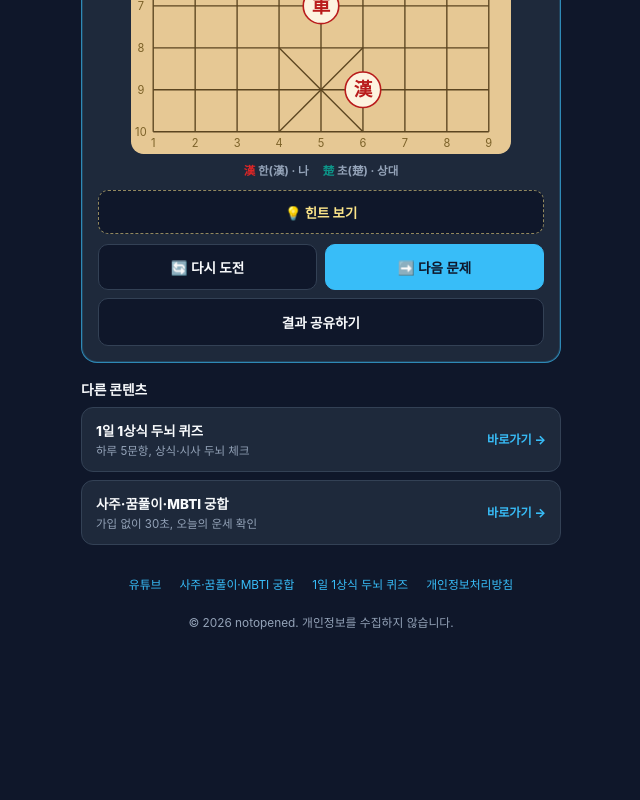
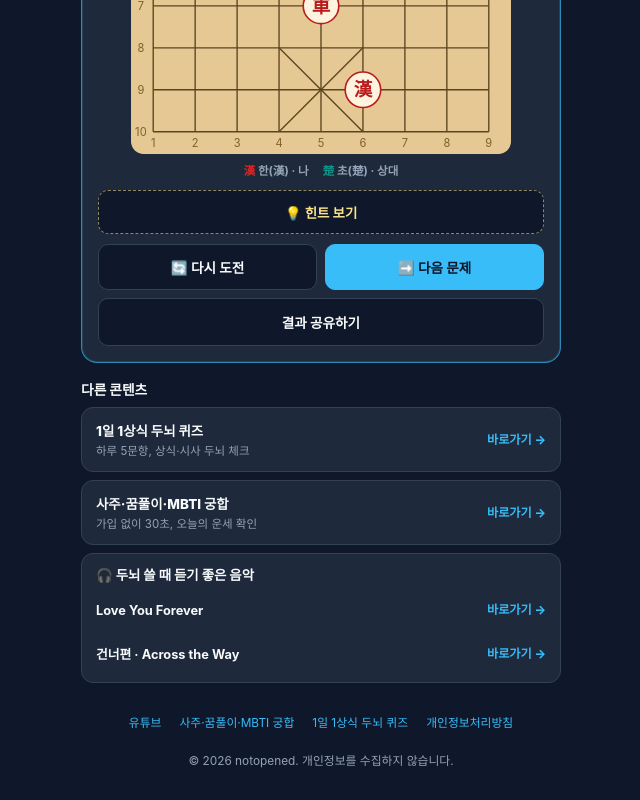
Before and after one commit to not-opened/go-chess, a plain HTML site: page index.html in a window 1280 px wide. Shown: the part 852-1652 px from the top of the page, without its empty margins (319-959 px from the left). Before the commit the page ends 1514 px from the top, so only its background shows below. Drawn offline with Linux system fonts and the light colour scheme; a script that the page names is missing.

Commit message:
Add a music card under other content on the game page. (#5)
Two YouTube channels open in a new tab from a compact dark card that matches the existing content cards.

Co-authored-by: Cursor Agent <cursoragent@cursor.com>
Co-authored-by: penta309 <penta309@users.noreply.github.com>

```diff
--- a/index.html
+++ b/index.html
@@ -440,6 +440,34 @@ body {
 .web-card p { font-size: 0.72rem; color: var(--text-muted); line-height: 1.4; }
 .web-card .go { font-size: 0.76rem; color: var(--accent); font-weight: 800; flex: 0 0 auto; }
 
+.music-card {
+  background: var(--card-bg);
+  border: 1px solid var(--border);
+  border-radius: 12px;
+  padding: 12px 14px 6px;
+  color: var(--text-main);
+}
+.music-card h4 { font-size: 0.84rem; font-weight: 800; margin-bottom: 4px; line-height: 1.35; }
+.music-link {
+  display: flex;
+  align-items: center;
+  justify-content: space-between;
+  gap: 8px;
+  min-height: 44px;
+  padding: 6px 0;
+  text-decoration: none;
+  color: var(--text-main);
+  font-size: 0.8rem;
+  font-weight: 700;
+  line-height: 1.35;
+}
+.music-link:hover,
+.music-link:focus,
+.music-link:active { text-decoration: none; color: var(--text-main); }
+.music-link:focus-visible { outline: 2px solid var(--accent); outline-offset: 2px; border-radius: 6px; }
+.music-link .name { min-width: 0; }
+.music-link .go { font-size: 0.76rem; color: var(--accent); font-weight: 800; flex: 0 0 auto; white-space: nowrap; }
+
 .btn-share {
   width: 100%;
   margin-top: 8px;
@@ -619,6 +647,17 @@ body {
         </span>
         <span class="go">바로가기 →</span>
       </a>
+      <div class="music-card">
+        <h4>🎧 두뇌 쓸 때 듣기 좋은 음악</h4>
+        <a class="music-link" href="https://www.youtube.com/@loveyouforever_diary" target="_blank" rel="noopener noreferrer">
+          <span class="name">Love You Forever</span>
+          <span class="go">바로가기 →</span>
+        </a>
+        <a class="music-link" href="https://www.youtube.com/@across_the_way" target="_blank" rel="noopener noreferrer">
+          <span class="name">건너편 · Across the Way</span>
+          <span class="go">바로가기 →</span>
+        </a>
+      </div>
     </nav>
 
     <footer class="portal-footer">
```
Also changed, not shown: tools/site_template.html (+39 -0 lines).
